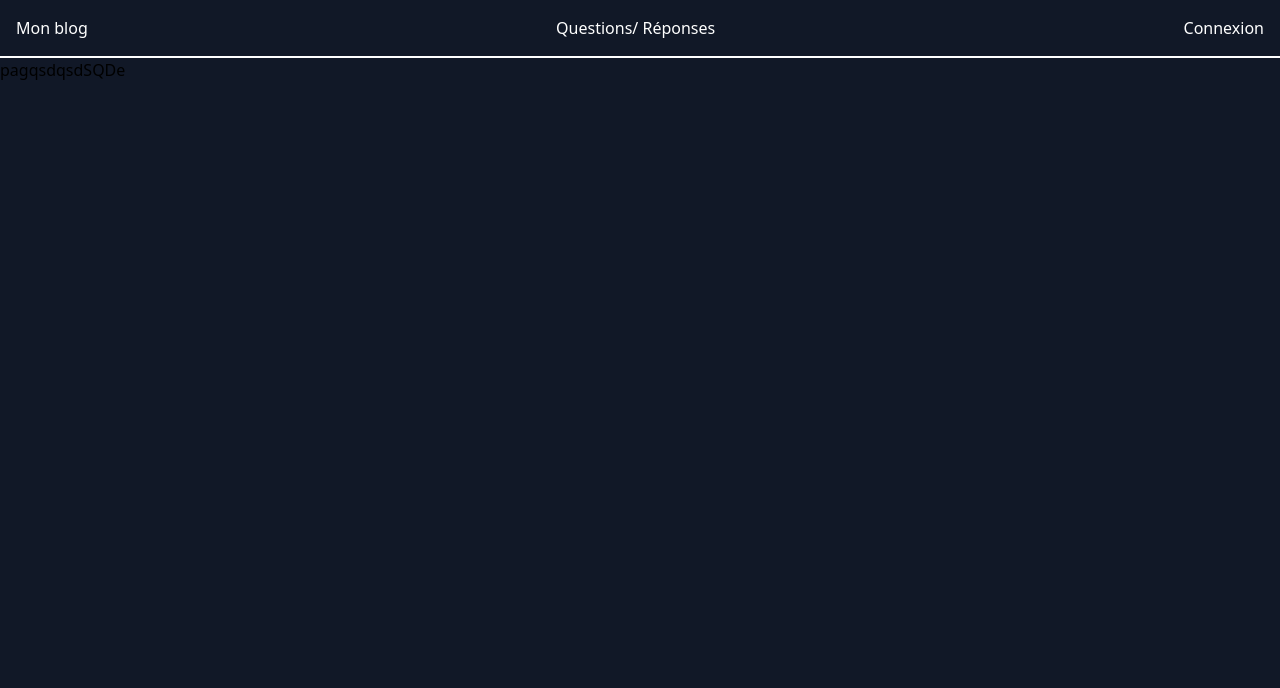
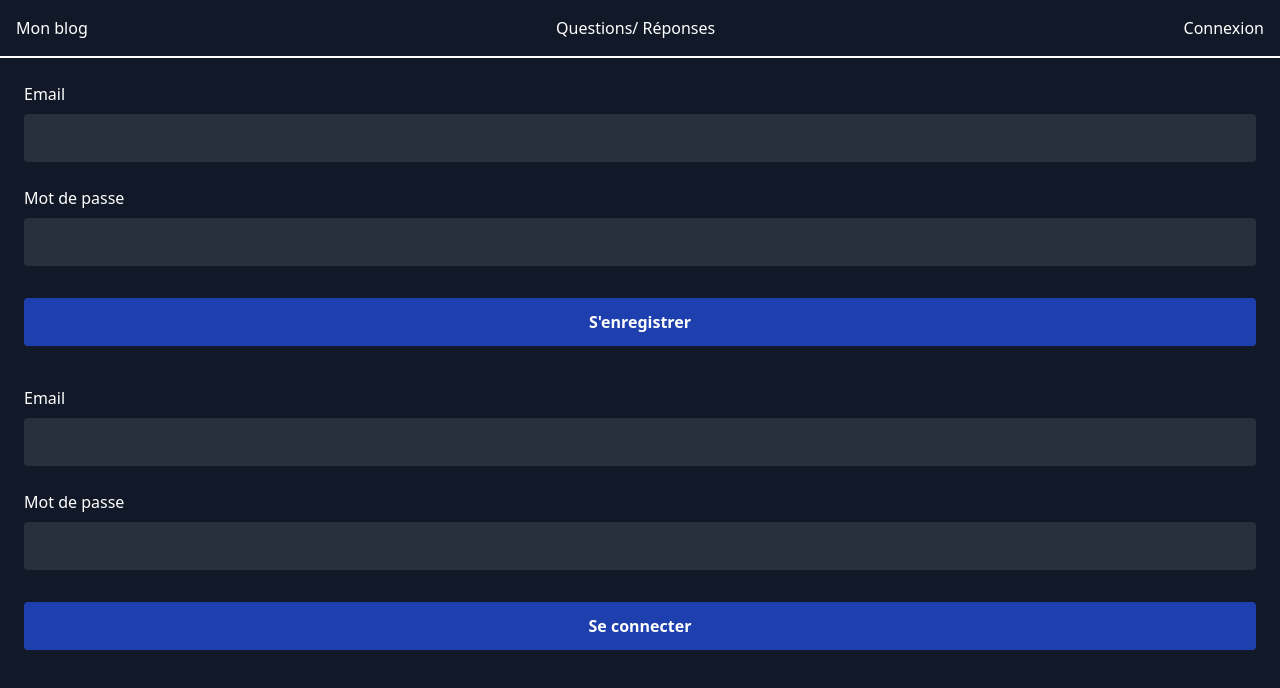
Before and after one commit to exosky12/BlogNextjs, a Next.js app: page /Log in a window 1280 px wide. Shown: the top 688 px of the page. Built offline with nearby package versions, Linux system fonts and the light colour scheme.

Commit message:
log forms

```diff
--- a/src/app/Log/page.tsx
+++ b/src/app/Log/page.tsx
@@ -1,7 +1,79 @@
-import React from 'react'
+'use client';
 
 export default function page() {
-  return (
-    <div>pagqsdqsdSQDe</div>
-  )
+	const signUp = (event: React.FormEvent<HTMLFormElement>) => {
+		event.preventDefault();
+
+		const formData = new FormData(event.currentTarget);
+
+		if (!formData) return;
+
+		const email = formData.get('Email');
+		const password = formData.get('Mdp');
+
+		if (!email || !password) return;
+	};
+	const logIn = (event: React.FormEvent<HTMLFormElement>) => {
+		event.preventDefault();
+
+		const formData = new FormData(event.currentTarget);
+
+		if (!formData) return;
+
+		const email = formData.get('Email');
+		const password = formData.get('Mdp');
+
+		if (!email || !password) return;
+	};
+
+	return (
+		<div className='flex flex-col w-full h-full gap-10 p-6 text-white'>
+			<form className='flex flex-col gap-2' onSubmit={signUp}>
+				<label htmlFor='Email'>Email</label>
+				<input
+					className='p-3 text-white placeholder-white bg-white rounded bg-opacity-10'
+					type='text'
+					name='Email'
+					required={true}
+				/>
+				<label className='mt-4' htmlFor='Mdp'>
+					Mot de passe
+				</label>
+				<input
+					className='p-3 text-white placeholder-white bg-white rounded bg-opacity-10'
+					type='text'
+					name='Mdp'
+					required={true}
+				/>
+				<button
+					className='w-auto p-3 mt-6 font-bold bg-blue-800 rounded'
+					type='submit'>
+					S'enregistrer
+				</button>
+			</form>
+			<form className='flex flex-col gap-2' onSubmit={logIn}>
+				<label htmlFor='Email'>Email</label>
+				<input
+					className='p-3 text-white placeholder-white bg-white rounded bg-opacity-10'
+					type='text'
+					name='Email'
+					required={true}
+				/>
+				<label className='mt-4' htmlFor='Mdp'>
+					Mot de passe
+				</label>
+				<input
+					className='p-3 text-white placeholder-white bg-white rounded bg-opacity-10'
+					type='text'
+					name='Mdp'
+					required={true}
+				/>
+				<button
+					className='w-auto p-3 mt-6 font-bold bg-blue-800 rounded'
+					type='submit'>
+					Se connecter
+				</button>
+			</form>
+		</div>
+	);
 }
```
